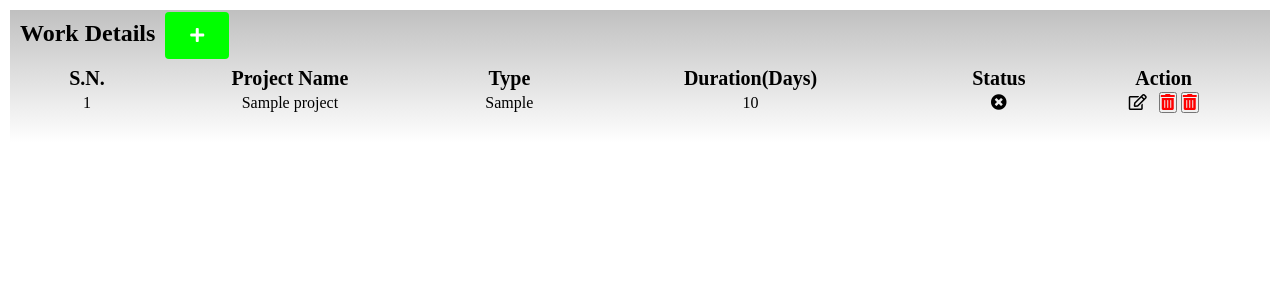
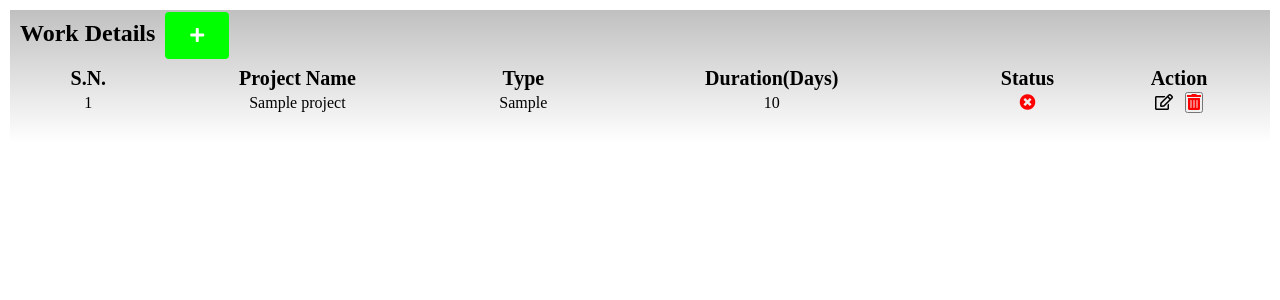
Before and after one commit to sharad52/Work_Management_System, a Django app: template templates/index.html in a window 1280 px wide. Shown: the part 73-373 px from the top of the page. Run offline with Django 3.2, Linux system fonts and the light colour scheme; the template is opened without the code that fills it: most values are stand-ins (such as "Sample title", 1, 10 or a date in 2020).

```diff
--- a/templates/index.html
+++ b/templates/index.html
@@ -33,9 +33,9 @@
 				<td>{{item.duration}}</td>
 				<td>
 					{% if item.is_complete %}
-					<a href="#"><i class="fas fa-check-circle"></i></a>
+					<a href="#"><i class="fas fa-check-circle" style="color:green"></i></a>
 					{% else %}
-					<a href="#"><i class="fas fa-times-circle"></i></a>
+					<a href="#"><i class="fas fa-times-circle" style="color:red"></i></a>
 					{% endif %}
 				</td>
 				<td>
@@ -43,8 +43,7 @@
 							class="far fa-edit"></i></a>&nbsp;&nbsp;
 					<button onclick="deleteItem('{{item.slug}}')"><i title="delete" class="fas fa-trash-alt"
 							style="color:red"></i></button>
-					<button onclick="deleteItem('{{item.slug}}')"><i title="delete" class="fas fa-trash-alt"
-							style="color:red"></i></button>
+
 				</td>
 			</tr>
 			{% endfor %}
```
